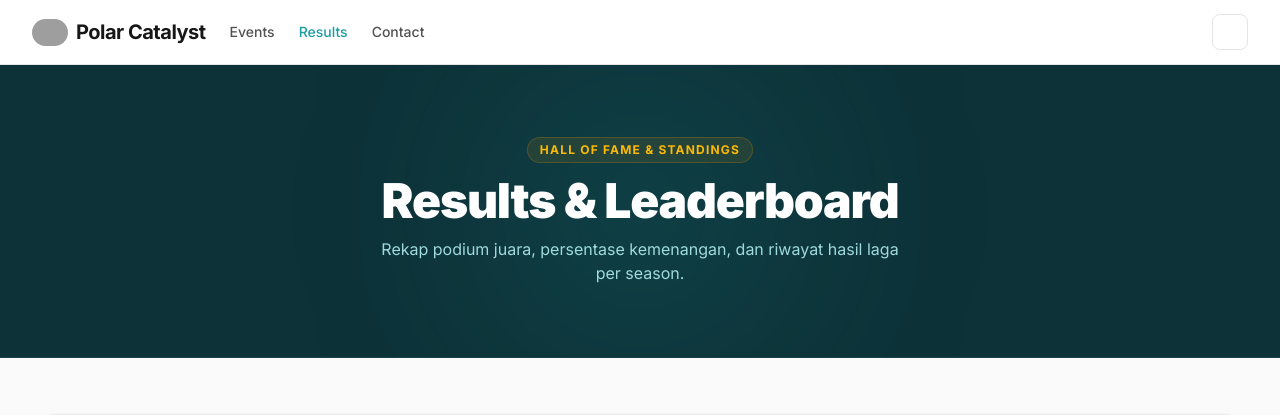
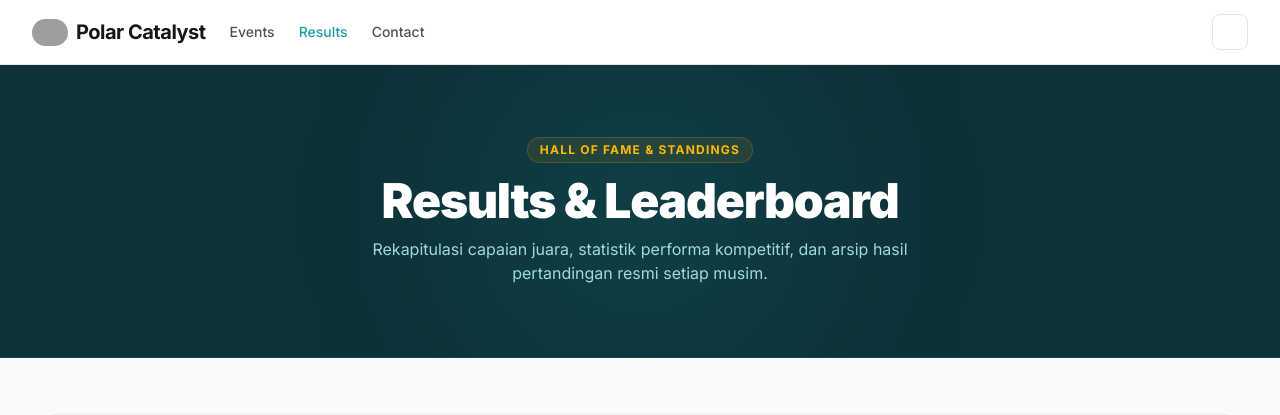
Before and after one commit to Zeehza/Polar-Catalyst, a Laravel app: page /results in a window 1280 px wide. Shown: the top 415 px of the page. Run offline with Laravel 12, Linux system fonts and the light colour scheme; data comes from the database, SQL or seed files in the repository; style sheets or scripts are compiled from the project's sources; some libraries are stand-ins or nearby versions; grey boxes are pictures that could not be loaded.

Commit message:
style(ui): update Events and Results page descriptions to professional copy

```diff
--- a/resources/views/events.blade.php
+++ b/resources/views/events.blade.php
@@ -16,7 +16,7 @@
                 Events &amp; Schedules
             </h1>
             <p class="text-sm md:text-base text-brand-200/90 max-w-xl text-pretty">
-                Jadwal pertandingan, bagan bracket, dan pantauan tim komunitas Polar Catalyst per season.
+                Jadwal resmi kompetisi, struktur bagan turnamen, dan perkembangan laga di setiap musim Polar Catalyst.
             </p>
         </div>
     </section>
--- a/resources/views/results.blade.php
+++ b/resources/views/results.blade.php
@@ -15,7 +15,7 @@
                 Results &amp; Leaderboard
             </h1>
             <p class="text-sm md:text-base text-brand-200/90 max-w-xl text-pretty">
-                Rekap podium juara, persentase kemenangan, dan riwayat hasil laga per season.
+                Rekapitulasi capaian juara, statistik performa kompetitif, dan arsip hasil pertandingan resmi setiap musim.
             </p>
         </div>
     </section>
```
